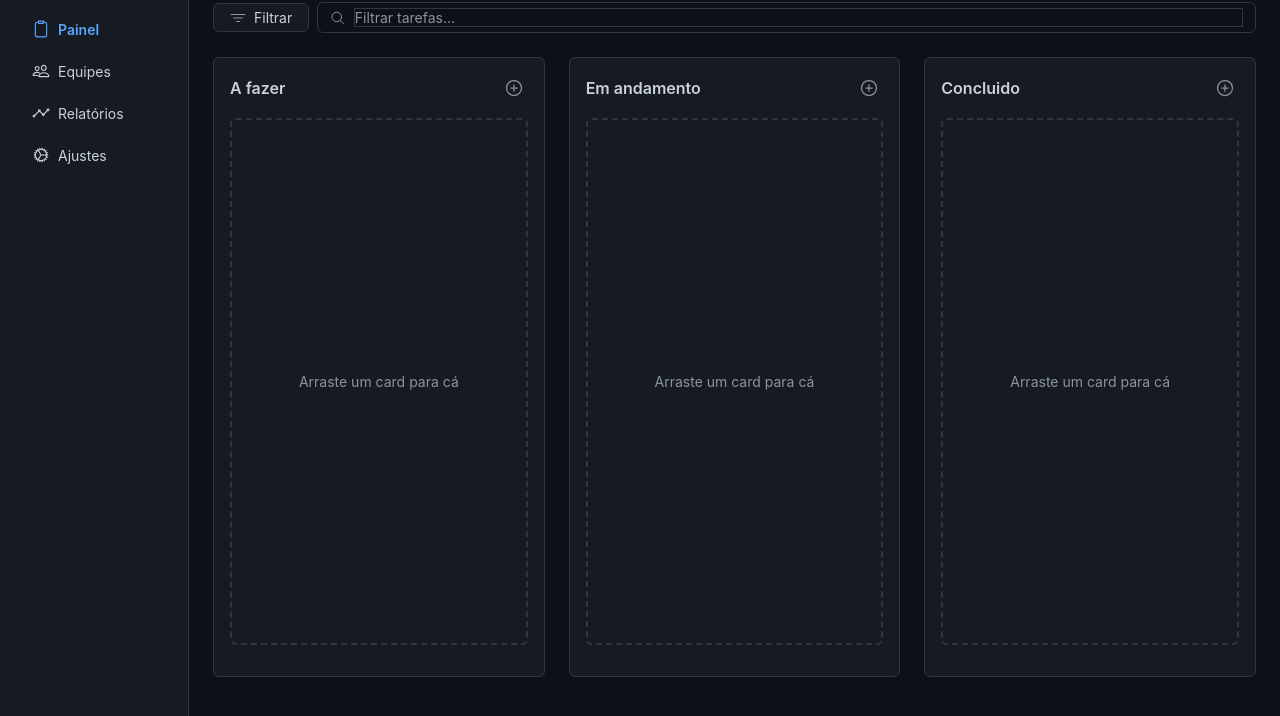
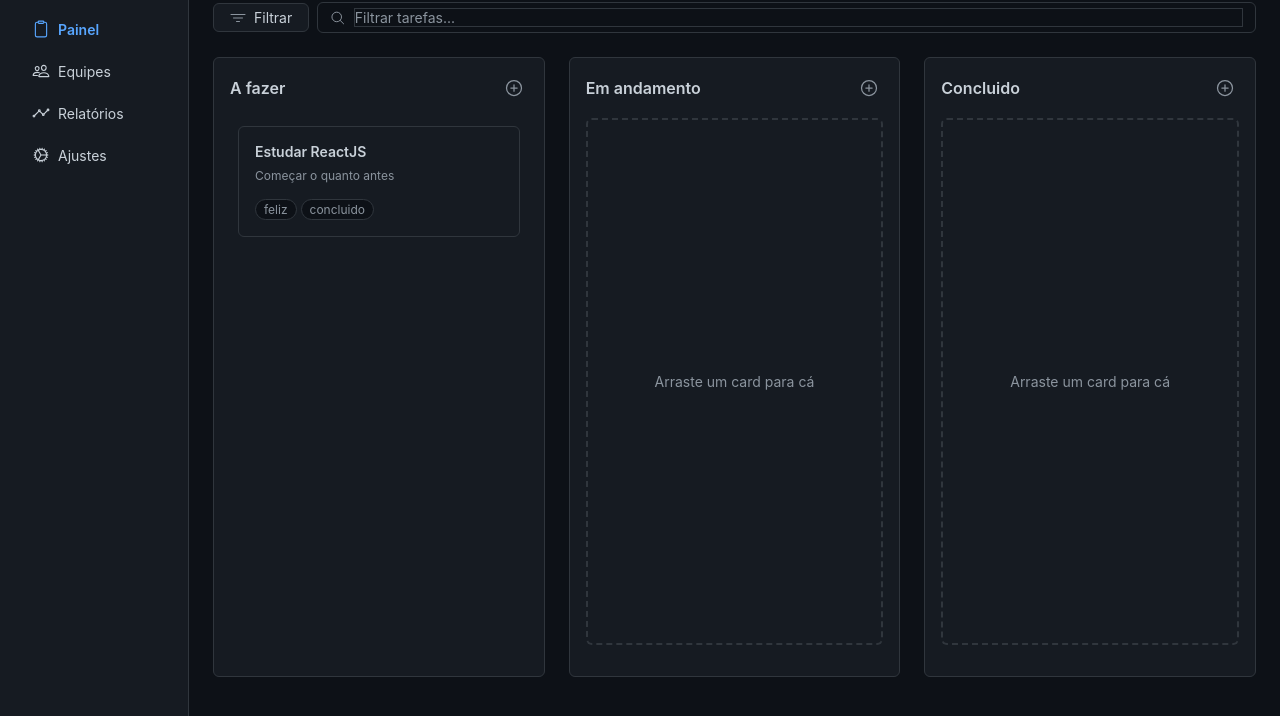
Before and after one commit to marcoss741-0/Organizador-de-tarefas, a plain HTML site: page index.html in a window 1280 px wide. Shown: the part 78-794 px from the top of the page. Drawn offline with nearby package versions, Linux system fonts and the light colour scheme.

Commit message:
Adicionei cards de exemplo pra inicialização inicial

```diff
--- a/index.html
+++ b/index.html
@@ -61,7 +61,15 @@
                   name="add-circle-outline"
                 ></ion-icon>
               </h2>
-              <div class="cards"></div>
+              <div class="cards">
+                <div class="card" draggable="true">
+                  <h3>Estudar ReactJS</h3>
+                  <p>Começar o quanto antes</p>
+                  <div class="tags">
+                    <span>feliz</span><span>concluido</span>
+                  </div>
+                </div>
+              </div>
             </div>
 
             <div class="in-progress">
```
